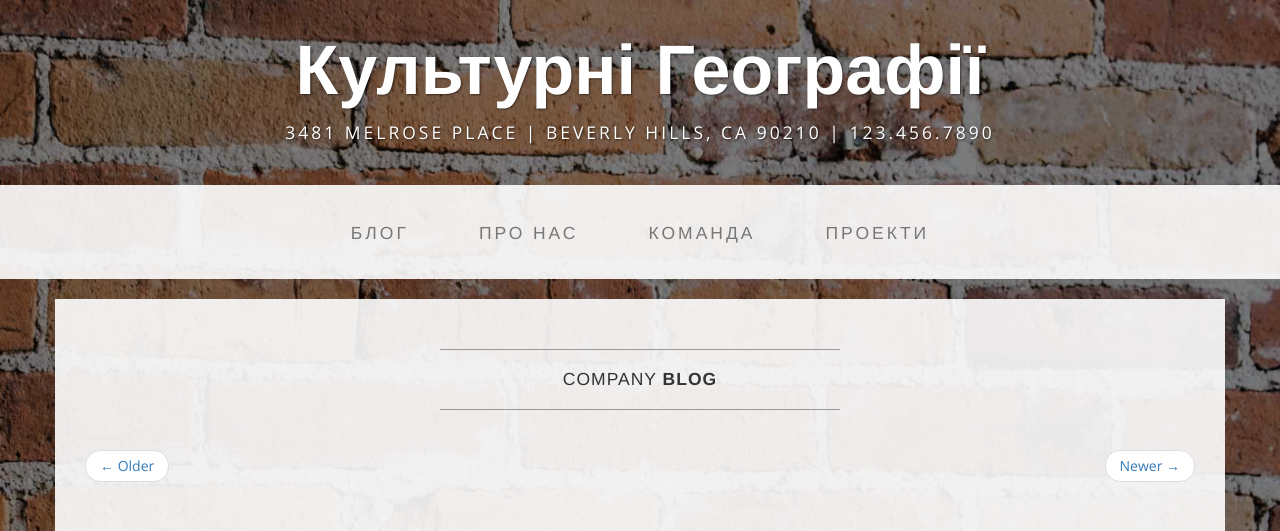
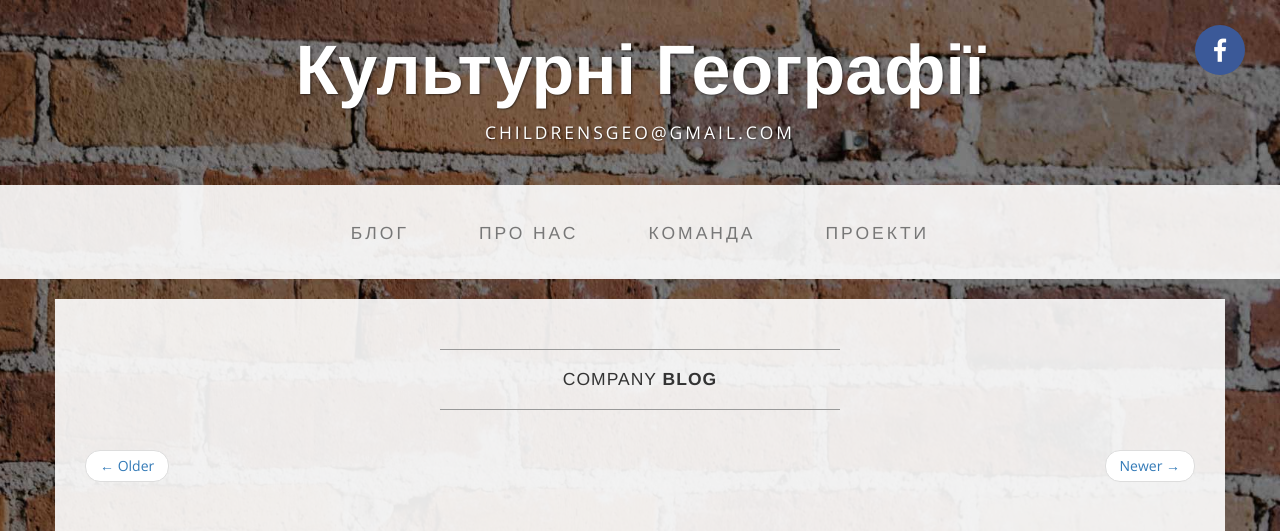
Before and after one commit to biletboh/culturalgeorgaphies, a Django app: page / in a window 1280 px wide. Shown: the top 531 px of the page. Run offline with Django 3.2, Linux system fonts and the light colour scheme; data that the repository does not hold is empty; some libraries are stand-ins or nearby versions; some web fonts are replaced.

Commit message:
add facebook social button and gmail

```diff
--- a/cultg/cgapp/static/cgapp/css/business-casual.css
+++ b/cultg/cgapp/static/cgapp/css/business-casual.css
@@ -279,3 +279,23 @@ footer p {
 .post {
   margin: 30px;
 }
+.social-facebook {
+  position: absolute;
+  top: 25px;
+  right: 35px;
+  background-color: #3b5998;
+  width: 50px;
+  height: 50px;
+  text-align: center;
+  border-radius: 100%;
+}
+.social-facebook a:hover {
+  background-color: #344e86;
+  border-radius: 100%;
+}
+.social-facebook a {
+  display: block;
+  line-height: 50px;
+  font-size: 25px;
+  color: white;
+}
--- a/cultg/cgapp/templates/cgapp/base.html
+++ b/cultg/cgapp/templates/cgapp/base.html
@@ -24,6 +24,8 @@
 <link href="https://fonts.googleapis.com/css?family=Josefin+Slab:100,300,400,600,700,100italic,300italic,400italic,600italic,700italic" rel="stylesheet" type="text/css">
 <link href="https://fonts.googleapis.com/css?family=Andika|Cousine:400,400i,700,700i&subset=cyrillic,cyrillic-ext" rel="stylesheet">
 <link href="https://fonts.googleapis.com/css?family=Arimo:400,400i,700,700i&subset=cyrillic,cyrillic-ext" rel="stylesheet">
+<!-- Font Awesome -->
+<link href="https://maxcdn.bootstrapcdn.com/font-awesome/4.6.3/css/font-awesome.min.css" rel="stylesheet">
 
 <!-- HTML5 Shim and Respond.js IE8 support of HTML5 elements and media queries -->
 <!-- WARNING: Respond.js doesn't work if you view the page via file:// -->
@@ -36,8 +38,12 @@
 
 <body>
 
+<div class="social-facebook">
+  <a href="https://www.facebook.com/childrensgeographies/" target="_blank"><i class="fa fa-facebook"></i></a>
+</div>
+
 <div class="brand">Культурні Географії</div>
-<div class="address-bar">3481 Melrose Place | Beverly Hills, CA 90210 | 123.456.7890</div>
+<div class="address-bar">childrensgeo@gmail.com</div>
 
 <!-- Navigation -->
 <nav class="navbar navbar-default" role="navigation">
```
